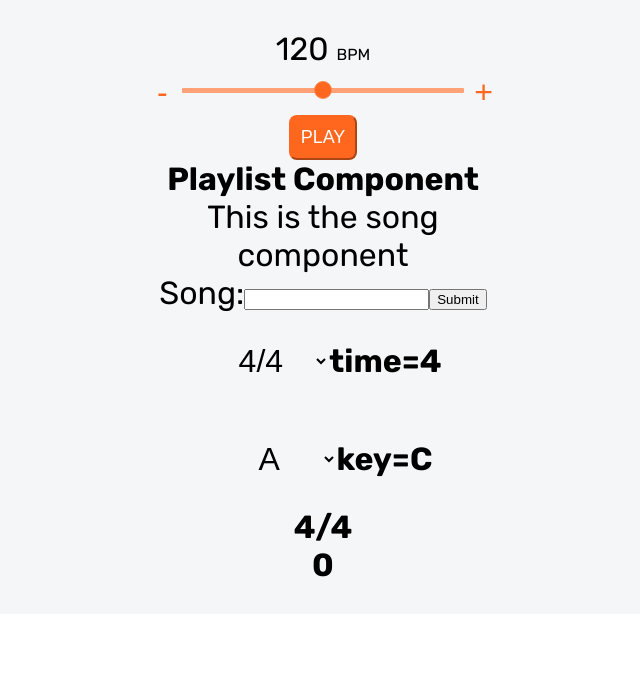
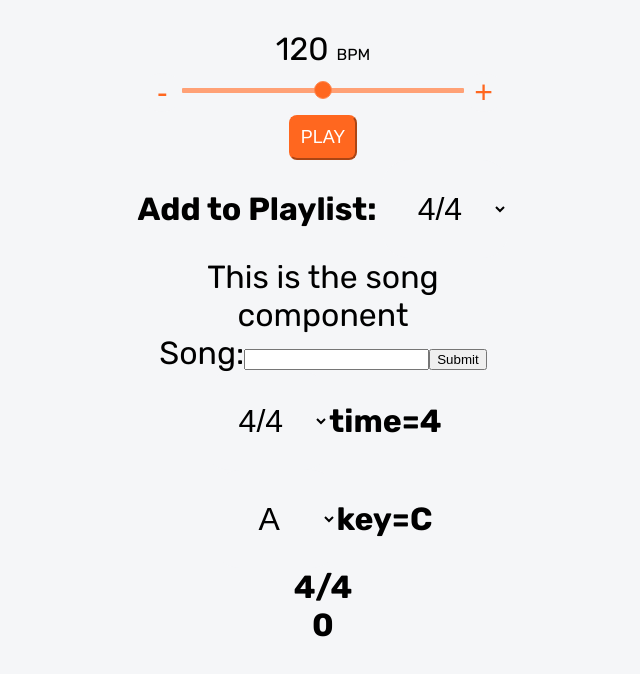
Before and after one commit to MichaelAbe/flowy, a React (Create React App) app: page / in a window 1280 px wide. Shown: the top 676 px of the page, without its empty margins (317-957 px from the left). Built offline with nearby package versions, Linux system fonts and the light colour scheme; a web font is replaced by a local one.

Commit message:
playlist dropdown

```diff
--- a/src/Components/Playlist.js
+++ b/src/Components/Playlist.js
@@ -2,8 +2,32 @@ import React from 'react'
 
 export default function Playlist() {
     return (
-        <div>
-            Playlist Component
-        </div>
-    )
+      <div>
+        Add to Playlist:{" "}
+        <span>
+          <select
+            name="selectList"
+            id="selectList"
+            className="time"
+
+          >
+              <option value="4">4/4</option>  <option value="3">3/4</option>
+            <option value="6">6/8</option>
+          </select>
+
+        </span>
+      </div>
+    );
 }
+
+
+{/* <div>
+<span>
+<select name="selectList" id="selectList" className="time" onClick={handleTimeChange}>
+  <option value="4">4/4</option> {" "}
+<option value="3">3/4</option>
+<option value="6">6/8</option>
+</select>
+time={time}
+</span>
+</div> */}
```
